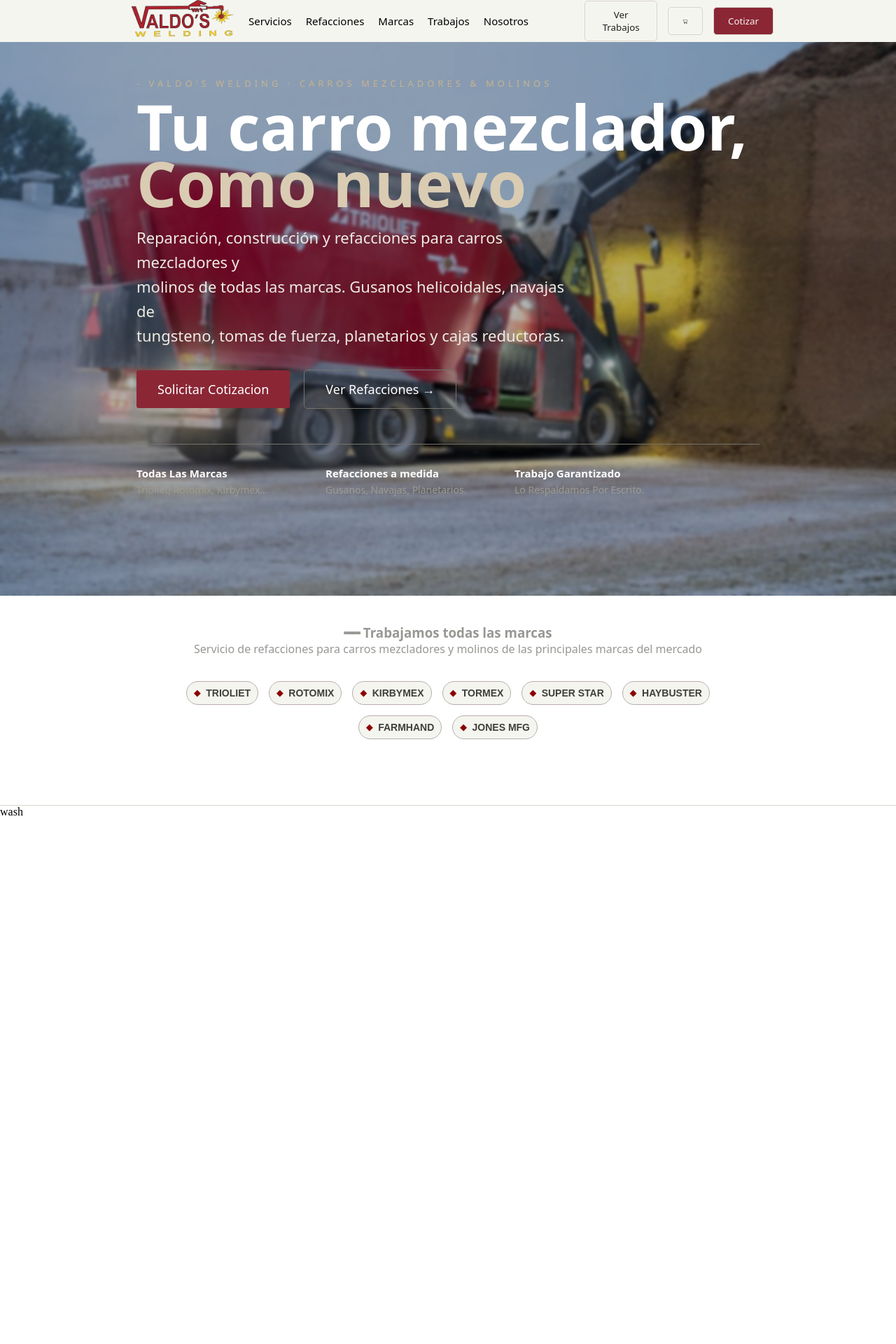
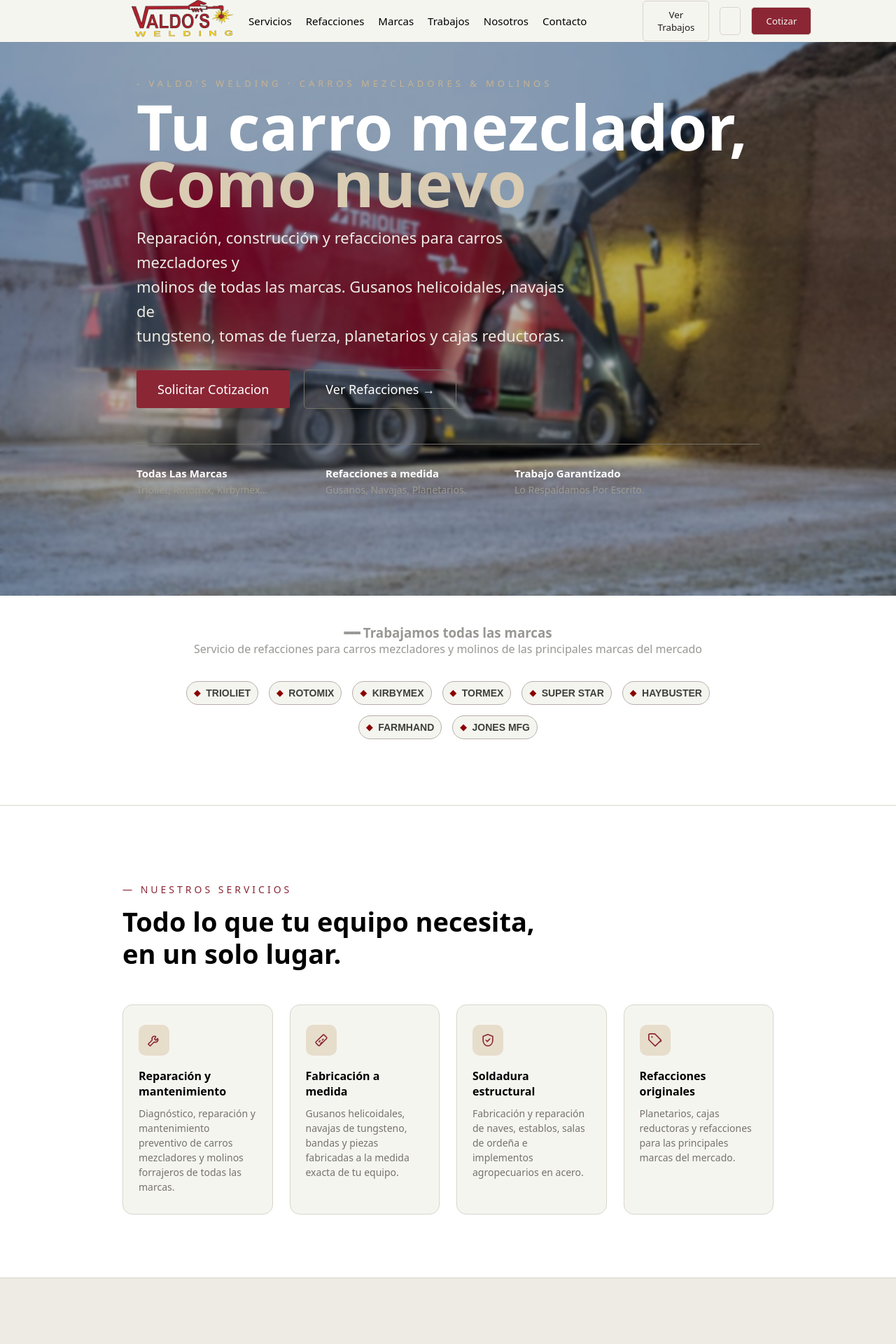
Before and after one commit to Pjezz/proyectoWash, a React (Vite) app in the folder proyectoWash/: page / in a window 1280 px wide. Shown: the top 1920 px of the page at 70% size. Built offline with nearby package versions, Linux system fonts and the light colour scheme.

Commit message:
actualización y desarrollo de la seccion Services

```diff
--- a/proyectoWash/src/App.jsx
+++ b/proyectoWash/src/App.jsx
@@ -2,7 +2,7 @@ import './App.css'
 import NavBar from "./components/NavBar";
 import Info from "./components/Info";
 import Brands from './components/Brands';
-import Todo from './components/Todo';
+import Services from './components/Services';
 import Sale from './components/Sale';
 import References from './components/References';
 import Specialist from './components/Specialist';
@@ -23,7 +23,7 @@ function App() {
       <Brands/>
     </section>
     <section>
-      <Todo/>
+      <Services/>
     </section>
     <section>
       <Sale/>
--- /dev/null
+++ b/proyectoWash/src/components/Icons.jsx
@@ -0,0 +1,56 @@
+// Set de íconos SVG livianos, sin dependencias externas.
+// stroke="currentColor" para heredar el color desde el CSS del padre.
+
+function IconWrench(props) {
+    return (
+        <svg viewBox="0 0 24 24" fill="none" stroke="currentColor" strokeWidth="1.8"
+             strokeLinecap="round" strokeLinejoin="round" {...props}>
+            <path d="M14.7 6.3a4 4 0 0 0-5.4 5.4L3 18l3 3 6.3-6.3a4 4 0 0 0 5.4-5.4l-2.8 2.8-2-2z" />
+        </svg>
+    );
+}
+
+function IconTag(props) {
+    return (
+        <svg viewBox="0 0 24 24" fill="none" stroke="currentColor" strokeWidth="1.8"
+             strokeLinecap="round" strokeLinejoin="round" {...props}>
+            <path d="M20.6 12.6 12 21.2 2.8 12A2 2 0 0 1 2 10.5V4a2 2 0 0 1 2-2h6.5c.5 0 1 .2 1.4.6l8.7 8.7a2 2 0 0 1 0 2.8Z" />
+            <circle cx="7" cy="7" r="1.2" fill="currentColor" stroke="none" />
+        </svg>
+    );
+}
+
+function IconRuler(props) {
+    return (
+        <svg viewBox="0 0 24 24" fill="none" stroke="currentColor" strokeWidth="1.8"
+             strokeLinecap="round" strokeLinejoin="round" {...props}>
+            <rect x="3" y="8" width="18" height="8" rx="1.5" transform="rotate(-45 12 12)" />
+            <path d="m8.5 14.5 1.5-1.5M11 17l1.5-1.5M13.5 12l1.5-1.5" />
+        </svg>
+    );
+}
+
+function IconShieldCheck(props) {
+    return (
+        <svg viewBox="0 0 24 24" fill="none" stroke="currentColor" strokeWidth="1.8"
+             strokeLinecap="round" strokeLinejoin="round" {...props}>
+            <path d="M12 3 4.5 6v6c0 5 3.2 8.5 7.5 9 4.3-.5 7.5-4 7.5-9V6L12 3Z" />
+            <path d="m9 12 2 2 4-4" />
+        </svg>
+    );
+}
+
+const ICONS = {
+    wrench: IconWrench,
+    tag: IconTag,
+    ruler: IconRuler,
+    shield: IconShieldCheck,
+};
+
+// name: una de las keys de ICONS. Si no existe, usa una llave inglesa por default.
+function Icon({ name, ...props }) {
+    const Cmp = ICONS[name] || IconWrench;
+    return <Cmp {...props} />;
+}
+
+export default Icon;
--- a/proyectoWash/src/components/NavBar.css
+++ b/proyectoWash/src/components/NavBar.css
@@ -1,4 +1,3 @@
-
 @import './Styles.css';
 * {
     margin: 0;
@@ -18,6 +17,25 @@
     font-family: var(--display);
     font-size: 15px;
     backdrop-filter: blur(10px);
+
+    position: fixed;
+    top: 0;
+    left: 0;
+    right: 0;
+    width: 100%;
+    z-index: 100;
+    box-shadow: 0 1px 0 rgba(0,0,0,.05);
+    transform: translateY(0);
+    transition: transform .3s ease;
+}
+
+.NavBar--hidden{
+    transform: translateY(-100%);
+}
+
+/* Empuja el contenido para que el hero no quede tapado por el nav fixed */
+body{
+    padding-top: 60px;
 }
 
 .NavBar .logo{
@@ -48,6 +66,12 @@
     cursor: pointer;
     font-family: var(--display);
     font-weight: 500;
+    transition: background-color .18s ease, transform .18s ease, box-shadow .18s ease;
+}
+
+.NavBar li button:hover{
+    background-color: var(--sand-pale);
+    transform: translateY(-1px);
 }
 
 .NavBar .lastBottom{
@@ -55,10 +79,38 @@
     color: var(--paper);
 }
 
+.NavBar .lastBottom:hover{
+    background-color: var(--ink);
+    box-shadow: 0 6px 14px rgba(0,0,0,.18);
+}
+
+.NavBar ul a{
+    position: relative;
+}
+
+.NavBar ul a::after{
+    content: "";
+    position: absolute;
+    left: 0;
+    bottom: -4px;
+    width: 0;
+    height: 2px;
+    background-color: var(--oxblood);
+    transition: width .2s ease;
+}
+
+.NavBar ul a:hover::after{
+    width: 100%;
+}
+
 .NavBar .car {
-  width: 15px;       /* o % para que sea responsive */
+  width: 22px;
   height: auto;
   max-width: 100%;
+}
+
+.NavBar li button:has(.car) {
+  padding: 10px 14px;
 }
 
 .NavBar .boton_aux{
--- a/proyectoWash/src/components/NavBar.jsx
+++ b/proyectoWash/src/components/NavBar.jsx
@@ -1,27 +1,42 @@
 import './NavBar.css'
-
+import { useEffect, useRef, useState } from 'react'
 
 function NavBar() {
+    const [hidden, setHidden] = useState(false);
+    const lastScrollY = useRef(0);
+
+    useEffect(() => {
+        function handleScroll() {
+            const currentY = window.scrollY;
+            const goingDown = currentY > lastScrollY.current;
+            const pasadoElHero = currentY > 80; // no ocultar hasta bajar un poco
+
+            setHidden(goingDown && pasadoElHero);
+            lastScrollY.current = currentY;
+        }
+
+        window.addEventListener('scroll', handleScroll, { passive: true });
+        return () => window.removeEventListener('scroll', handleScroll);
+    }, []);
+
     return (
+        <nav className={`NavBar ${hidden ? 'NavBar--hidden' : ''}`}>
 
-            <nav className="NavBar">
-
-                <img src="./valdos-logo.png" alt="logo" className="logo"></img>
+            <img src="/valdos-logo.png" alt="Valdo's Welding" className="logo"></img>
             <ul>
-                    <li><a href= "#">Servicios</a></li>
-                    <li><a href= "#">Refacciones</a></li>
-                    <li><a href= "#">Marcas</a></li>
-                    <li><a href= "#">Trabajos</a></li>
-                    <li><a href= "#">Nosotros</a></li>
+                <li><a href="#">Servicios</a></li>
+                <li><a href="#">Refacciones</a></li>
+                <li><a href="#">Marcas</a></li>
+                <li><a href="#">Trabajos</a></li>
+                <li><a href="#">Nosotros</a></li>
+                <li><a href="#">Contacto</a></li>
             </ul>
             <div className="boton_aux">
                 <li><button>Ver Trabajos</button></li>
-                    <li><button><img src="./franccescoVirgolini.png" alt="carro_meado" className="car"></img></button></li>
+                <li><button><img src="/franccescoVirgolini.png" alt="carrito" className="car"></img></button></li>
                 <li><button className="lastBottom">Cotizar</button></li>
             </div>
         </nav>
-
-
     );
 }
 
--- a/proyectoWash/src/components/Sale.css
+++ b/proyectoWash/src/components/Sale.css
@@ -96,8 +96,21 @@
     display: flex;
     flex-direction: column;    /* apila contenido y empuja el footer abajo */
     max-width: 360px;
+    transition: transform .25s ease, box-shadow .25s ease;
+  }
 
-  }
+.card:hover{
+    transform: translateY(-6px);
+    box-shadow: 0 16px 30px rgba(0,0,0,.12);
+}
+
+.card .img-card img{
+    transition: transform .35s ease;
+}
+
+.card:hover .img-card img{
+    transform: scale(1.05);
+}
 
 .img-card{
     aspect-ratio: 16 / 9;
@@ -197,7 +210,12 @@
     color: var(--white);
     background-color: var(--oxblood);
     margin: 1px 15px;
+    transition: background-color .18s ease, transform .18s ease;
+  }
 
+  .price button:hover{
+    background-color: var(--ink);
+    transform: translateY(-1px);
   }
 
 
--- /dev/null
+++ b/proyectoWash/src/components/Services.css
@@ -0,0 +1,91 @@
+@import './Styles.css';
+
+.services{
+    padding: 110px 175px 90px;
+    border-bottom: 1px solid var(--line);
+}
+
+.services-eyebrow{
+    font-family: var(--display);
+    color: var(--oxblood);
+    letter-spacing: 4px;
+    font-weight: 500;
+    text-transform: uppercase;
+    font-size: 14px;
+    margin-bottom: 14px;
+}
+
+.services-title{
+    font-family: var(--display);
+    font-size: 38px;
+    font-weight: 800;
+    max-width: 640px;
+    line-height: 1.2;
+    margin-bottom: 50px;
+}
+
+.services-grid{
+    display: grid;
+    grid-template-columns: repeat(4, 1fr);
+    gap: 24px;
+}
+
+.service-card{
+    padding: 28px 22px;
+    border: 1px solid var(--line);
+    border-radius: 14px;
+    background-color: var(--paper);
+    transition: transform .2s ease, box-shadow .2s ease, border-color .2s ease;
+}
+
+.service-card:hover{
+    transform: translateY(-4px);
+    box-shadow: 0 12px 24px rgba(0,0,0,.06);
+    border-color: transparent;
+}
+
+.service-icon{
+    width: 44px;
+    height: 44px;
+    border-radius: 10px;
+    background-color: var(--sand-pale);
+    color: var(--oxblood);
+    display: flex;
+    align-items: center;
+    justify-content: center;
+    margin-bottom: 18px;
+}
+
+.service-icon svg{
+    width: 22px;
+    height: 22px;
+}
+
+.service-card h3{
+    font-family: var(--display);
+    font-size: 16px;
+    font-weight: 700;
+    margin-bottom: 10px;
+}
+
+.service-card p{
+    font-family: var(--text-font);
+    font-size: 14px;
+    line-height: 1.5;
+    color: var(--steel-2);
+}
+
+@media (max-width: 1100px){
+    .services{
+        padding: 80px 40px;
+    }
+    .services-grid{
+        grid-template-columns: repeat(2, 1fr);
+    }
+}
+
+@media (max-width: 640px){
+    .services-grid{
+        grid-template-columns: 1fr;
+    }
+}
--- /dev/null
+++ b/proyectoWash/src/components/Services.jsx
@@ -0,0 +1,52 @@
+import './Services.css';
+import Icon from './Icons';
+
+const servicios = [
+    {
+        id: 1,
+        icono: 'wrench',
+        titulo: 'Reparación y mantenimiento',
+        descripcion: 'Diagnóstico, reparación y mantenimiento preventivo de carros mezcladores y molinos forrajeros de todas las marcas.',
+    },
+    {
+        id: 2,
+        icono: 'ruler',
+        titulo: 'Fabricación a medida',
+        descripcion: 'Gusanos helicoidales, navajas de tungsteno, bandas y piezas fabricadas a la medida exacta de tu equipo.',
+    },
+    {
+        id: 3,
+        icono: 'shield',
+        titulo: 'Soldadura estructural',
+        descripcion: 'Fabricación y reparación de naves, establos, salas de ordeña e implementos agropecuarios en acero.',
+    },
+    {
+        id: 4,
+        icono: 'tag',
+        titulo: 'Refacciones originales',
+        descripcion: 'Planetarios, cajas reductoras y refacciones para las principales marcas del mercado.',
+    },
+];
+
+function Services() {
+    return (
+        <section className="services">
+            <p className="services-eyebrow">— Nuestros servicios</p>
+            <h2 className="services-title">Todo lo que tu equipo necesita, en un solo lugar.</h2>
+
+            <div className="services-grid">
+                {servicios.map((s) => (
+                    <div className="service-card" key={s.id}>
+                        <div className="service-icon">
+                            <Icon name={s.icono} />
+                        </div>
+                        <h3>{s.titulo}</h3>
+                        <p>{s.descripcion}</p>
+                    </div>
+                ))}
+            </div>
+        </section>
+    );
+}
+
+export default Services;
--- a/proyectoWash/src/components/Specialist.jsx
+++ b/proyectoWash/src/components/Specialist.jsx
@@ -1,5 +1,6 @@
 import './Specialist.css'
 import {especialidades} from "../data/especialidades"
+import Icon from "./Icons"
 
 function Specialist() {
     return(
@@ -18,7 +19,7 @@ function Specialist() {
         <section className="count-esp" key={esp.id}>
 
             <div className="specialist-icon">
-                <img src={esp.icono} alt={esp.icono}/>
+                <Icon name={esp.icono} />
             </div>
 
             <div className="specialist-count">
--- a/proyectoWash/src/components/Todo.css
+++ /dev/null
@@ -1,4 +0,0 @@
-.todo{
-    height: 800px; /*esto cambienlo a auto cuando terminen*/
-    border-bottom: 1px solid var(--line); /*esto dejenlo asi, no le muevan, son los separadores de cada seccion*/
-}
--- a/proyectoWash/src/components/Todo.jsx
+++ /dev/null
@@ -1,12 +0,0 @@
-import './Todo.css';
-function Todo() {
-    return (
-        <>
-        <section className="todo">
-           <span>wash</span>
-        </section>
-        </>
-    );
-}
-
-export default Todo;
```
Also changed, not shown: proyectoWash/src/data/especialidades.js (+4 -4 lines), proyectoWash/src/data/products.js (+7 -7 lines). Lines whose indentation alone changed are shown as unchanged.
